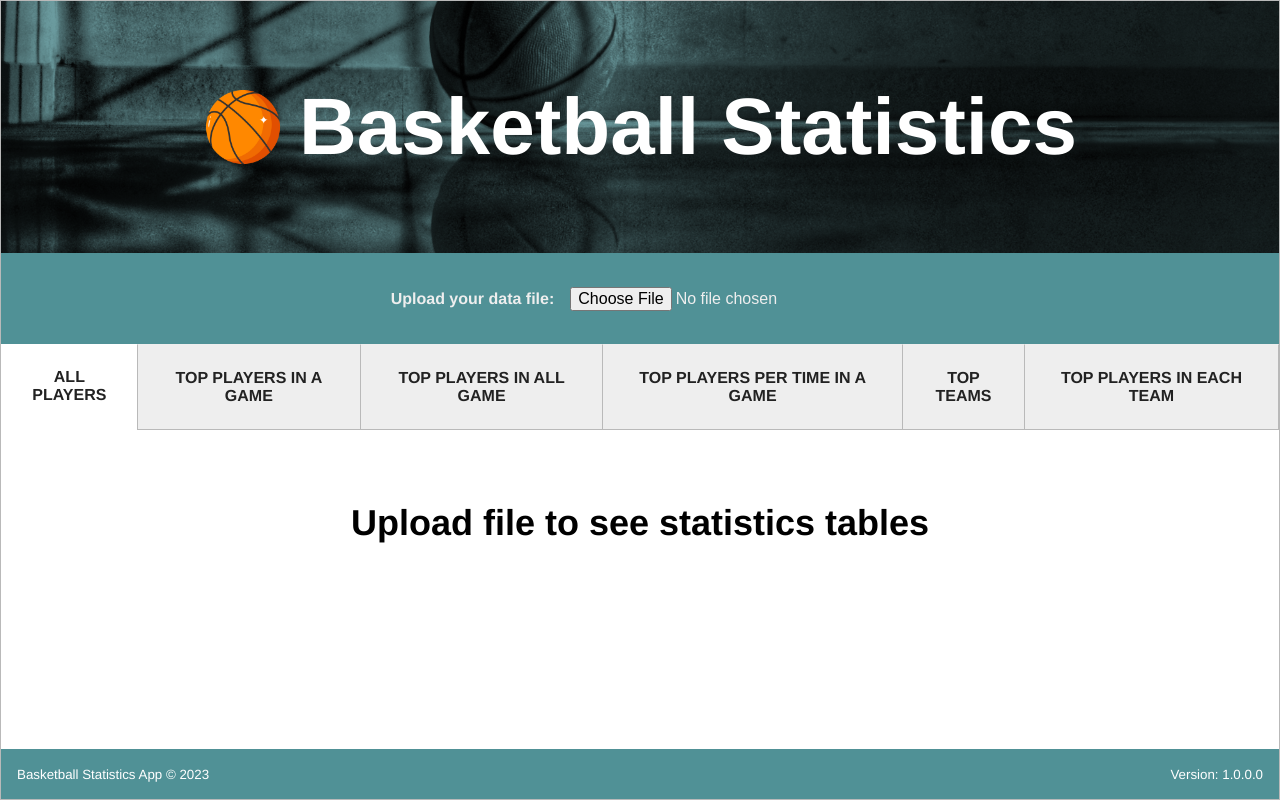
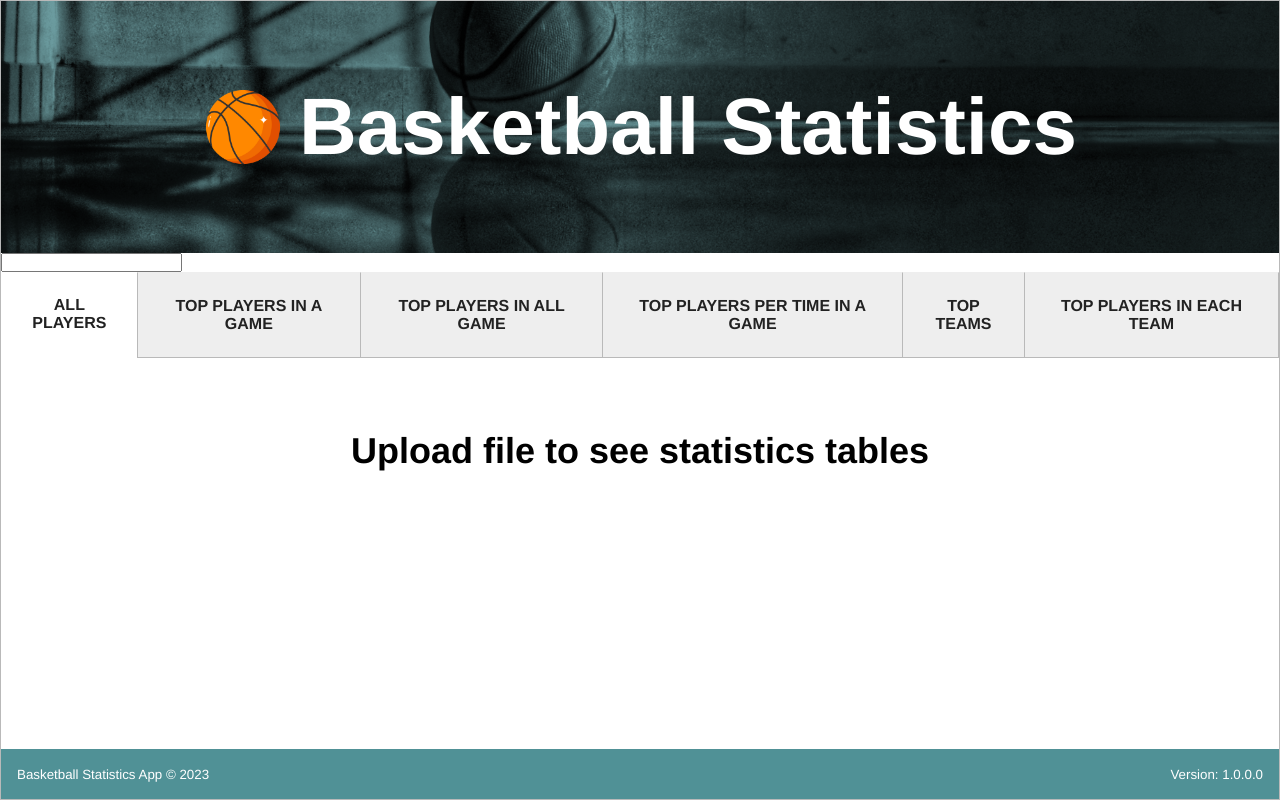
Before and after one commit to Slavcheva/basketball-statistics, a React (Create React App) app: page / in a window 1280 px wide. Built offline with nearby package versions, Linux system fonts and the light colour scheme.

Commit message:
Update Input component

```diff
--- a/src/components/atoms/Input/Input.css
+++ b/src/components/atoms/Input/Input.css
@@ -1,15 +1,43 @@
-.file-upload{
-    padding: 1.6em 1em;
-    display: block;
-    text-align: center;
-    background-color: rgb(80, 145, 150);
+.buttons > div{
+    padding: 1em;
     width: 100%;
     color: #eeeeee;
     font-weight: 600;
 }
 
-.file-upload input,
-.file-upload input[type="file" i] {
-    padding: 0.5em 1em;
+.buttons > div label{
+    display: block;
+}
+
+.buttons > div input{
     font-size: 1em;
 }
+
+.buttons > div.file-upload{
+    text-align: left;
+    border-left: 2px solid  rgb(185, 185, 185);
+    padding-left: 4em;
+}
+
+.buttons > div.file-upload input,
+.buttons > div.file-upload input[type="file" i] {
+    padding: 0.5em 1em;
+}
+
+.buttons > div.json-load{
+    text-align: right;
+    font-weight: 600;
+    padding-right: 4em;
+}
+
+.buttons > div.json-load label{
+    margin-top: 0.6em;
+}
+
+.buttons > div.json-load input[type="submit"] {
+    padding: 0.1em 1em;
+    margin-left: 1em;
+    background: #ffffff;
+    border-radius: 0.17em;
+    border: 1px solid #767676;
+}
--- a/src/components/atoms/Input/Input.jsx
+++ b/src/components/atoms/Input/Input.jsx
@@ -1,13 +1,29 @@
 import React from 'react';
 import "./Input.css"
 
-function Input({handleFileUpload}) {
+function Input(
+    {
+        handleLoadDataFromDB,
+        handleFileUpload,
+        className,
+        type,
+        value,
+        labelText,
+    }
+) {
 
     return (
-        <label className='file-upload'>
-            Upload your data file:
-            <input type="file" onChange={handleFileUpload}/>
-        </label>
+        <div className={className}>
+            <label>
+                {labelText}
+                <input
+                    type={type}
+                    value={value}
+                    onChange={handleFileUpload}
+                    onClick={handleLoadDataFromDB}
+                />
+            </label>
+        </div>
     );
 }
 
```
Also changed, not shown: src/assets/home-bg-light.jpg (deleted), 1 other file (tests, documents, lock files or other folders).
